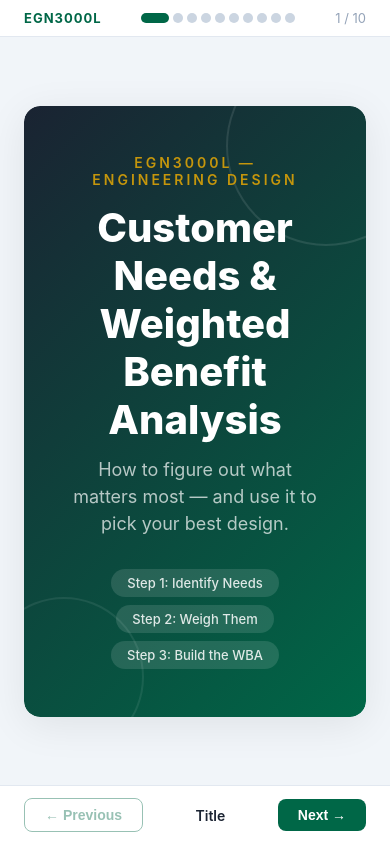
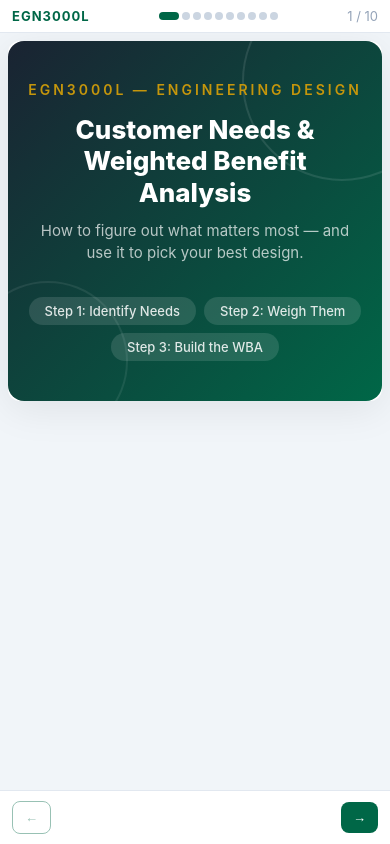
Before and after one commit to trevorflahardy/wba-customer-needs-presentation, a React (Vite) app: page / in a window 390 px wide. Built offline with nearby package versions, Linux system fonts and the light colour scheme.

Commit message:
feat: implement responsive design for mobile in App component and enhance input styles in CSS

```diff
--- a/src/App.tsx
+++ b/src/App.tsx
@@ -1,4 +1,16 @@
-import { useState, useEffect, type ReactNode } from "react";
+import { useState, useEffect, useCallback, type ReactNode } from "react";
+
+function useIsMobile(breakpoint = 640) {
+  const [isMobile, setIsMobile] = useState(() => window.innerWidth < breakpoint);
+  useEffect(() => {
+    const mql = window.matchMedia(`(max-width: ${breakpoint - 1}px)`);
+    const handler = (e: MediaQueryListEvent | MediaQueryList) => setIsMobile(e.matches);
+    handler(mql);
+    mql.addEventListener("change", handler);
+    return () => mql.removeEventListener("change", handler);
+  }, [breakpoint]);
+  return isMobile;
+}
 
 const TEAL = "#006747";
 const TEAL_LIGHT = "#e6f2ee";
@@ -75,18 +87,19 @@ function StaggerList({ items, startDelay = 200 }: { items: ReactNode[]; startDel
 }
 
 function TitleSlide() {
+  const mobile = useIsMobile();
   return (
     <div
       style={{
         height: "100%",
-        minHeight: 500,
+        minHeight: mobile ? 360 : 500,
         display: "flex",
         flexDirection: "column",
         justifyContent: "center",
         alignItems: "center",
         background: `linear-gradient(135deg, ${DARK} 0%, ${TEAL} 100%)`,
         borderRadius: 16,
-        padding: 48,
+        padding: mobile ? 20 : 48,
         textAlign: "center",
         position: "relative",
         overflow: "hidden",
@@ -131,7 +144,7 @@ function TitleSlide() {
       <FadeIn delay={300}>
         <div
           style={{
-            fontSize: 40,
+            fontSize: mobile ? 26 : 40,
             fontWeight: 800,
             color: WHITE,
             lineHeight: 1.2,
@@ -145,7 +158,7 @@ function TitleSlide() {
       <FadeIn delay={500}>
         <div
           style={{
-            fontSize: 18,
+            fontSize: mobile ? 15 : 18,
             color: "rgba(255,255,255,0.7)",
             maxWidth: 500,
             lineHeight: 1.5,
@@ -191,8 +204,9 @@ function TitleSlide() {
 }
 
 function WhatAreCNSlide() {
+  const mobile = useIsMobile();
   return (
-    <div style={{ padding: "40px 48px" }}>
+    <div style={{ padding: mobile ? "24px 16px" : "40px 48px" }}>
       <FadeIn>
         <h2
           style={{
@@ -259,7 +273,7 @@ function WhatAreCNSlide() {
         </div>
       </FadeIn>
       <FadeIn delay={600}>
-        <div style={{ display: "flex", gap: 16 }}>
+        <div style={{ display: "flex", gap: 16, flexDirection: mobile ? "column" : "row" }}>
           {[
             {
               icon: "🎯",
@@ -311,6 +325,7 @@ function WhatAreCNSlide() {
 }
 
 function CNExamplesSlide() {
+  const mobile = useIsMobile();
   const examples = [
     {
       need: "Safety",
@@ -340,7 +355,7 @@ function CNExamplesSlide() {
     },
   ];
   return (
-    <div style={{ padding: "40px 48px" }}>
+    <div style={{ padding: mobile ? "24px 16px" : "40px 48px" }}>
       <FadeIn>
         <h2
           style={{
@@ -370,8 +385,8 @@ function CNExamplesSlide() {
       <div
         style={{
           display: "grid",
-          gridTemplateColumns: "1fr 1fr 1fr",
-          gap: 14,
+          gridTemplateColumns: mobile ? "1fr 1fr" : "1fr 1fr 1fr",
+          gap: mobile ? 10 : 14,
         }}
       >
         {examples.map((ex, i) => (
@@ -425,6 +440,7 @@ function CNExamplesSlide() {
 }
 
 function WeightingRuleSlide() {
+  const mobile = useIsMobile();
   const [animStep, setAnimStep] = useState(0);
   useEffect(() => {
     const timers = [
@@ -446,11 +462,11 @@ function WeightingRuleSlide() {
   ];
 
   return (
-    <div style={{ padding: "40px 48px" }}>
+    <div style={{ padding: mobile ? "24px 16px" : "40px 48px" }}>
       <FadeIn>
         <h2
           style={{
-            fontSize: 30,
+            fontSize: mobile ? 24 : 30,
             fontWeight: 800,
             color: TEAL,
             marginBottom: 8,
@@ -492,8 +508,8 @@ function WeightingRuleSlide() {
           </div>
         </div>
       </FadeIn>
-      <div style={{ display: "flex", gap: 32, alignItems: "flex-start" }}>
-        <div style={{ flex: 1 }}>
+      <div style={{ display: "flex", gap: mobile ? 16 : 32, alignItems: "flex-start", flexDirection: mobile ? "column" : "row" }}>
+        <div style={{ flex: 1, width: "100%" }}>
           <FadeIn delay={400}>
             <div
               style={{
@@ -586,7 +602,7 @@ function WeightingRuleSlide() {
         <FadeIn delay={600}>
           <div
             style={{
-              width: 240,
+              width: mobile ? "100%" : 240,
               background: "#fef3c7",
               borderRadius: 12,
               padding: 20,
@@ -620,12 +636,13 @@ function WeightingRuleSlide() {
 }
 
 function CNTableSlide() {
+  const mobile = useIsMobile();
   return (
-    <div style={{ padding: "40px 48px" }}>
+    <div style={{ padding: mobile ? "24px 16px" : "40px 48px" }}>
       <FadeIn>
         <h2
           style={{
-            fontSize: 30,
+            fontSize: mobile ? 24 : 30,
             fontWeight: 800,
             color: TEAL,
             marginBottom: 8,
@@ -652,7 +669,8 @@ function CNTableSlide() {
         <div
           style={{
             borderRadius: 12,
-            overflow: "hidden",
+            overflow: "auto",
+            WebkitOverflowScrolling: "touch",
             border: "1px solid #e2e8f0",
             marginBottom: 24,
           }}
@@ -660,8 +678,9 @@ function CNTableSlide() {
           <table
             style={{
               width: "100%",
+              minWidth: mobile ? 520 : undefined,
               borderCollapse: "collapse",
-              fontSize: 15,
+              fontSize: mobile ? 13 : 15,
             }}
           >
             <thead>
@@ -792,7 +811,7 @@ function CNTableSlide() {
         </div>
       </FadeIn>
       <FadeIn delay={600}>
-        <div style={{ display: "flex", gap: 14 }}>
+        <div style={{ display: "flex", gap: 14, flexDirection: mobile ? "column" : "row" }}>
           <div
             style={{
               flex: 1,
@@ -862,12 +881,13 @@ function CNTableSlide() {
 }
 
 function WhatIsWBASlide() {
+  const mobile = useIsMobile();
   return (
-    <div style={{ padding: "40px 48px" }}>
+    <div style={{ padding: mobile ? "24px 16px" : "40px 48px" }}>
       <FadeIn>
         <h2
           style={{
-            fontSize: 30,
+            fontSize: mobile ? 24 : 30,
             fontWeight: 800,
             color: TEAL,
             marginBottom: 8,
@@ -909,7 +929,7 @@ function WhatIsWBASlide() {
         </div>
       </FadeIn>
       <div
-        style={{ display: "flex", gap: 20, alignItems: "flex-start" }}
+        style={{ display: "flex", gap: 20, alignItems: "flex-start", flexDirection: mobile ? "column" : "row" }}
       >
         {[
           {
@@ -1001,12 +1021,13 @@ function WhatIsWBASlide() {
 }
 
 function WBAStepsSlide() {
+  const mobile = useIsMobile();
   return (
-    <div style={{ padding: "40px 48px" }}>
+    <div style={{ padding: mobile ? "24px 16px" : "40px 48px" }}>
       <FadeIn>
         <h2
           style={{
-            fontSize: 30,
+            fontSize: mobile ? 24 : 30,
             fontWeight: 800,
             color: TEAL,
             marginBottom: 8,
@@ -1107,6 +1128,7 @@ function WBAStepsSlide() {
 }
 
 function WBAExampleSlide() {
+  const mobile = useIsMobile();
   const [highlight, setHighlight] = useState<number | null>(null);
   const needs = [
     "Safety",
@@ -1127,11 +1149,11 @@ function WBAExampleSlide() {
   const maxTotal = Math.max(...totals);
 
   return (
-    <div style={{ padding: "36px 44px" }}>
+    <div style={{ padding: mobile ? "24px 12px" : "36px 44px" }}>
       <FadeIn>
         <h2
           style={{
-            fontSize: 28,
+            fontSize: mobile ? 22 : 28,
             fontWeight: 800,
             color: TEAL,
             marginBottom: 8,
@@ -1154,7 +1176,8 @@ function WBAExampleSlide() {
         <div
           style={{
             borderRadius: 12,
-            overflow: "hidden",
+            overflow: "auto",
+            WebkitOverflowScrolling: "touch",
             border: "1px solid #e2e8f0",
             marginBottom: 20,
           }}
@@ -1162,8 +1185,9 @@ function WBAExampleSlide() {
           <table
             style={{
               width: "100%",
+              minWidth: mobile ? 560 : undefined,
               borderCollapse: "collapse",
-              fontSize: 14,
+              fontSize: mobile ? 12 : 14,
             }}
           >
             <thead>
@@ -1320,7 +1344,7 @@ function WBAExampleSlide() {
         </div>
       </FadeIn>
       <FadeIn delay={600}>
-        <div style={{ display: "flex", gap: 14 }}>
+        <div style={{ display: "flex", gap: 14, flexDirection: mobile ? "column" : "row" }}>
           <div
             style={{
               flex: 1,
@@ -1390,6 +1414,7 @@ function WBAExampleSlide() {
 }
 
 function WBAInteractiveSlide() {
+  const mobile = useIsMobile();
   const [weights, setWeights] = useState([9, 7, 6, 8, 5]);
   const [scores, setScores] = useState([
     [8, 6, 7, 5, 9],
@@ -1426,11 +1451,11 @@ function WBAInteractiveSlide() {
   };
 
   return (
-    <div style={{ padding: "32px 40px" }}>
+    <div style={{ padding: mobile ? "20px 12px" : "32px 40px" }}>
       <FadeIn>
         <h2
           style={{
-            fontSize: 26,
+            fontSize: mobile ? 22 : 26,
             fontWeight: 800,
             color: TEAL,
             marginBottom: 6,
@@ -1462,7 +1487,8 @@ function WBAInteractiveSlide() {
       <div
         style={{
           borderRadius: 12,
-          overflow: "hidden",
+          overflow: "auto",
+          WebkitOverflowScrolling: "touch",
           border: `2px solid ${allWeightsValid ? TEAL : "#ef4444"}`,
           marginBottom: 14,
           transition: "border-color 0.3s",
@@ -1471,8 +1497,9 @@ function WBAInteractiveSlide() {
         <table
           style={{
             width: "100%",
+            minWidth: mobile ? 520 : undefined,
             borderCollapse: "collapse",
-            fontSize: 14,
+            fontSize: mobile ? 12 : 14,
           }}
         >
           <thead>
@@ -1657,7 +1684,7 @@ function WBAInteractiveSlide() {
         </div>
       )}
       {allWeightsValid && (
-        <div style={{ display: "flex", gap: 12 }}>
+        <div style={{ display: "flex", gap: 12, flexDirection: mobile ? "column" : "row" }}>
           {scores.map((row, di) => {
             const total = calcTotal(row);
             const isWinner = total === maxT;
@@ -1725,12 +1752,13 @@ function WBAInteractiveSlide() {
 }
 
 function KeyTakeawaysSlide() {
+  const mobile = useIsMobile();
   return (
-    <div style={{ padding: "40px 48px" }}>
+    <div style={{ padding: mobile ? "24px 16px" : "40px 48px" }}>
       <FadeIn>
         <h2
           style={{
-            fontSize: 30,
+            fontSize: mobile ? 24 : 30,
             fontWeight: 800,
             color: TEAL,
             marginBottom: 8,
@@ -1852,15 +1880,16 @@ const slideNames = [
 ];
 
 export default function App() {
+  const mobile = useIsMobile();
   const [currentSlide, setCurrentSlide] = useState(0);
   const [animKey, setAnimKey] = useState(0);
 
-  const goTo = (idx: number) => {
+  const goTo = useCallback((idx: number) => {
     if (idx >= 0 && idx < slides.length) {
       setCurrentSlide(idx);
       setAnimKey((k) => k + 1);
     }
-  };
+  }, []);
 
   const SlideComponent =
     slideComponents[slides[currentSlide].type as SlideType];
@@ -1879,7 +1908,31 @@ export default function App() {
     };
     window.addEventListener("keydown", handler);
     return () => window.removeEventListener("keydown", handler);
-  }, [currentSlide]);
+  }, [currentSlide, goTo]);
+
+  // Swipe support for mobile
+  useEffect(() => {
+    let startX = 0;
+    let startY = 0;
+    const onTouchStart = (e: TouchEvent) => {
+      startX = e.touches[0].clientX;
+      startY = e.touches[0].clientY;
+    };
+    const onTouchEnd = (e: TouchEvent) => {
+      const dx = e.changedTouches[0].clientX - startX;
+      const dy = e.changedTouches[0].clientY - startY;
+      if (Math.abs(dx) > Math.abs(dy) && Math.abs(dx) > 50) {
+        if (dx < 0) goTo(currentSlide + 1);
+        else goTo(currentSlide - 1);
+      }
+    };
+    window.addEventListener("touchstart", onTouchStart, { passive: true });
+    window.addEventListener("touchend", onTouchEnd, { passive: true });
+    return () => {
+      window.removeEventListener("touchstart", onTouchStart);
+      window.removeEventListener("touchend", onTouchEnd);
+    };
+  }, [currentSlide, goTo]);
 
   return (
     <div
@@ -1899,10 +1952,11 @@ export default function App() {
           display: "flex",
           alignItems: "center",
           justifyContent: "space-between",
-          padding: "10px 24px",
+          padding: mobile ? "8px 12px" : "10px 24px",
           background: WHITE,
           borderBottom: "1px solid #e2e8f0",
           flexShrink: 0,
+          gap: 8,
         }}
       >
         <div
@@ -1911,19 +1965,20 @@ export default function App() {
             fontWeight: 700,
             color: TEAL,
             letterSpacing: 1,
+            flexShrink: 0,
           }}
         >
           EGN3000L
         </div>
-        <div style={{ display: "flex", gap: 4 }}>
+        <div style={{ display: "flex", gap: mobile ? 3 : 4, flexWrap: "wrap", justifyContent: "center", flex: 1 }}>
           {slides.map((_, i) => (
             <button
               key={i}
               onClick={() => goTo(i)}
               title={slideNames[i]}
               style={{
-                width: i === currentSlide ? 28 : 10,
-                height: 10,
+                width: i === currentSlide ? (mobile ? 20 : 28) : (mobile ? 8 : 10),
+                height: mobile ? 8 : 10,
                 borderRadius: 5,
                 background:
                   i === currentSlide
@@ -1938,7 +1993,7 @@ export default function App() {
             />
           ))}
         </div>
-        <div style={{ fontSize: 13, color: "#94a3b8" }}>
+        <div style={{ fontSize: 13, color: "#94a3b8", flexShrink: 0 }}>
           {currentSlide + 1} / {slides.length}
         </div>
       </div>
@@ -1948,9 +2003,10 @@ export default function App() {
         style={{
           flex: 1,
           display: "flex",
-          alignItems: "center",
+          alignItems: mobile ? "flex-start" : "center",
           justifyContent: "center",
-          padding: 24,
+          padding: mobile ? 8 : 24,
+          overflow: "auto",
         }}
       >
         <div
@@ -1958,9 +2014,9 @@ export default function App() {
           style={{
             width: "100%",
             maxWidth: 960,
-            minHeight: 540,
+            minHeight: mobile ? undefined : 540,
             background: WHITE,
-            borderRadius: 16,
+            borderRadius: mobile ? 12 : 16,
             boxShadow: "0 8px 40px rgba(0,0,0,0.08)",
             overflow: "hidden",
             position: "relative",
@@ -1976,7 +2032,7 @@ export default function App() {
           display: "flex",
           alignItems: "center",
           justifyContent: "space-between",
-          padding: "12px 24px",
+          padding: mobile ? "10px 12px" : "12px 24px",
           background: WHITE,
           borderTop: "1px solid #e2e8f0",
           flexShrink: 0,
@@ -1986,31 +2042,34 @@ export default function App() {
           onClick={() => goTo(currentSlide - 1)}
           disabled={currentSlide === 0}
           style={{
-            padding: "8px 20px",
+            padding: mobile ? "8px 12px" : "8px 20px",
             borderRadius: 8,
             border: `1px solid ${TEAL}`,
             background: "transparent",
             color: TEAL,
             fontWeight: 600,
-            fontSize: 14,
+            fontSize: mobile ? 13 : 14,
             cursor:
               currentSlide === 0 ? "not-allowed" : "pointer",
             opacity: currentSlide === 0 ? 0.4 : 1,
             transition: "opacity 0.2s",
-          }}
-        >
-          ← Previous
+            flexShrink: 0,
+          }}
+        >
+          {mobile ? "←" : "← Previous"}
         </button>
-        <div
-          style={{ fontSize: 14, fontWeight: 600, color: DARK }}
-        >
-          {slideNames[currentSlide]}
-        </div>
+        {!mobile && (
+          <div
+            style={{ fontSize: 14, fontWeight: 600, color: DARK }}
+          >
+            {slideNames[currentSlide]}
+          </div>
+        )}
         <button
           onClick={() => goTo(currentSlide + 1)}
           disabled={currentSlide === slides.length - 1}
           style={{
-            padding: "8px 20px",
+            padding: mobile ? "8px 12px" : "8px 20px",
             borderRadius: 8,
             border: "none",
             background:
@@ -2019,15 +2078,16 @@ export default function App() {
                 : TEAL,
             color: WHITE,
             fontWeight: 600,
-            fontSize: 14,
+            fontSize: mobile ? 13 : 14,
             cursor:
               currentSlide === slides.length - 1
                 ? "not-allowed"
                 : "pointer",
             transition: "background 0.2s",
-          }}
-        >
-          Next →
+            flexShrink: 0,
+          }}
+        >
+          {mobile ? "→" : "Next →"}
         </button>
       </div>
     </div>
```
Also changed, not shown: src/index.css (+30 -0 lines).
